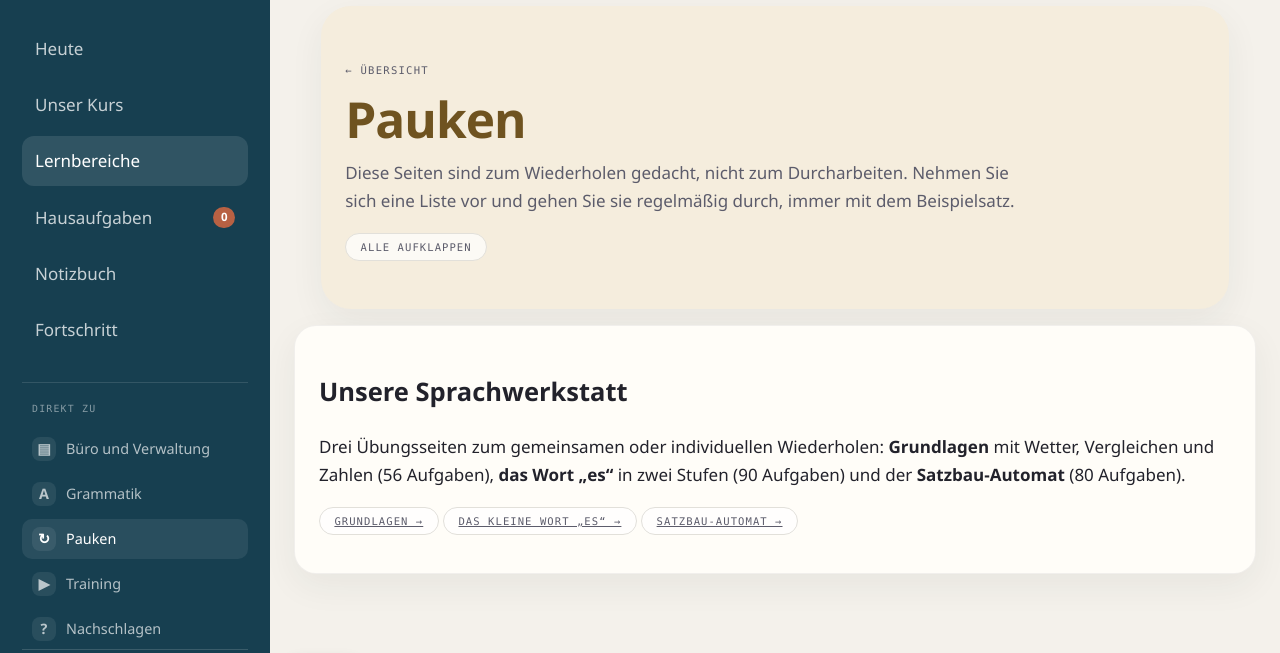
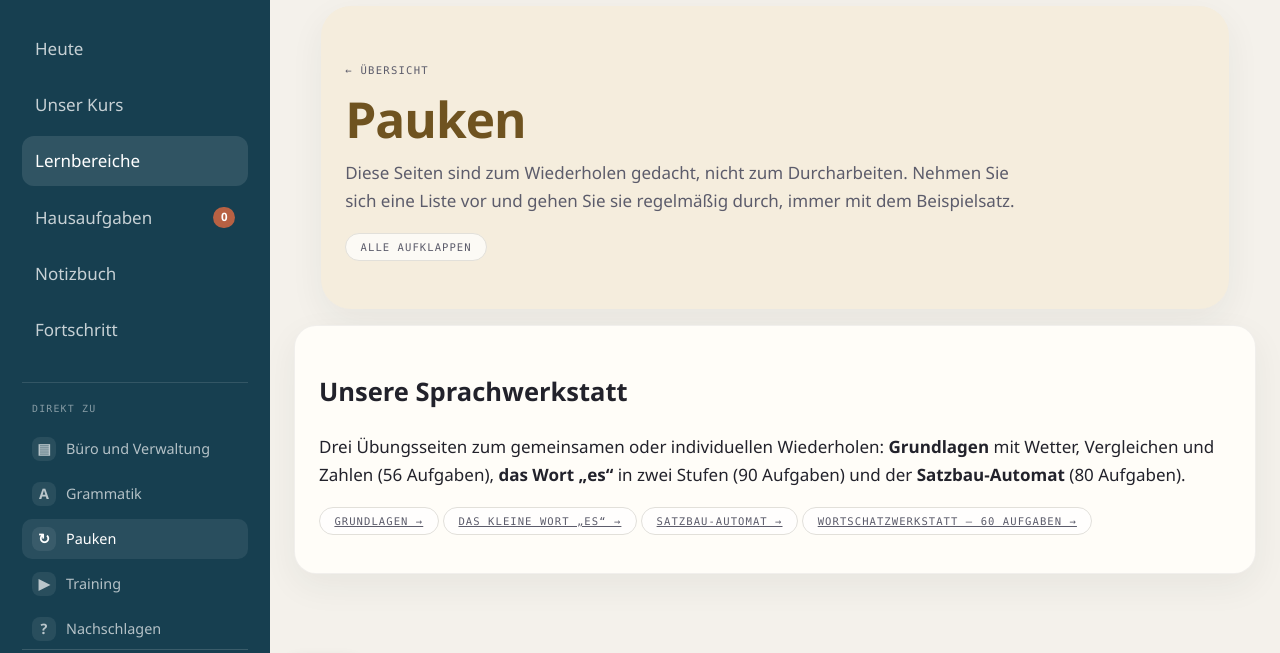
Before and after one commit to Sunnymica/bsk-lehrwerk, a plain HTML site: page pauken.html in a window 1280 px wide. Shown: the part 98-751 px from the top of the page. Drawn offline with Linux system fonts and the light colour scheme.

Commit message:
Link vocabulary workshop in Pauken

```diff
--- a/pauken.html
+++ b/pauken.html
@@ -23,7 +23,7 @@
   </div>
 </header>
 
-<section class="innen" aria-labelledby="sprachwerkstatt-titel"><div class="surface" style="padding:1.5rem;margin:1rem 0 2rem"><h2 id="sprachwerkstatt-titel">Unsere Sprachwerkstatt</h2><p>Drei Übungsseiten zum gemeinsamen oder individuellen Wiederholen: <strong>Grundlagen</strong> mit Wetter, Vergleichen und Zahlen (56 Aufgaben), <strong>das Wort „es“</strong> in zwei Stufen (90 Aufgaben) und der <strong>Satzbau-Automat</strong> (80 Aufgaben).</p><p><a class="knopf" href="pauken/sprachwerkstatt-grundlagen.html">Grundlagen →</a> <a class="knopf" href="pauken/sprachwerkstatt-es.html">Das kleine Wort „es“ →</a> <a class="knopf" href="pauken/satzbau-automat.html">Satzbau-Automat →</a></p></div></section>
+<section class="innen" aria-labelledby="sprachwerkstatt-titel"><div class="surface" style="padding:1.5rem;margin:1rem 0 2rem"><h2 id="sprachwerkstatt-titel">Unsere Sprachwerkstatt</h2><p>Drei Übungsseiten zum gemeinsamen oder individuellen Wiederholen: <strong>Grundlagen</strong> mit Wetter, Vergleichen und Zahlen (56 Aufgaben), <strong>das Wort „es“</strong> in zwei Stufen (90 Aufgaben) und der <strong>Satzbau-Automat</strong> (80 Aufgaben).</p><p><a class="knopf" href="pauken/sprachwerkstatt-grundlagen.html">Grundlagen →</a> <a class="knopf" href="pauken/sprachwerkstatt-es.html">Das kleine Wort „es“ →</a> <a class="knopf" href="pauken/satzbau-automat.html">Satzbau-Automat →</a> <a class="knopf" href="pauken/wortschatzwerkstatt.html">Wortschatzwerkstatt – 60 Aufgaben →</a></p></div></section>
 <main class="innen gruppen" id="gruppen"></main>
 <div class="innen meldung" id="meldung" hidden></div>
 
```
